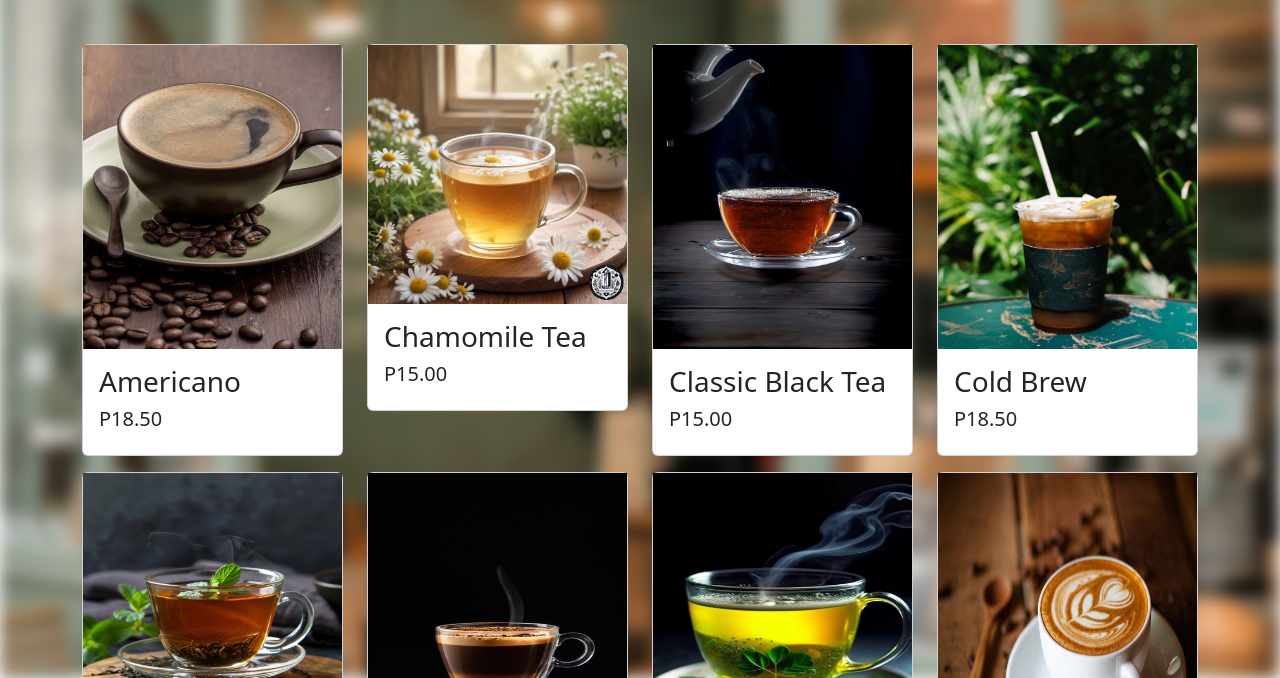
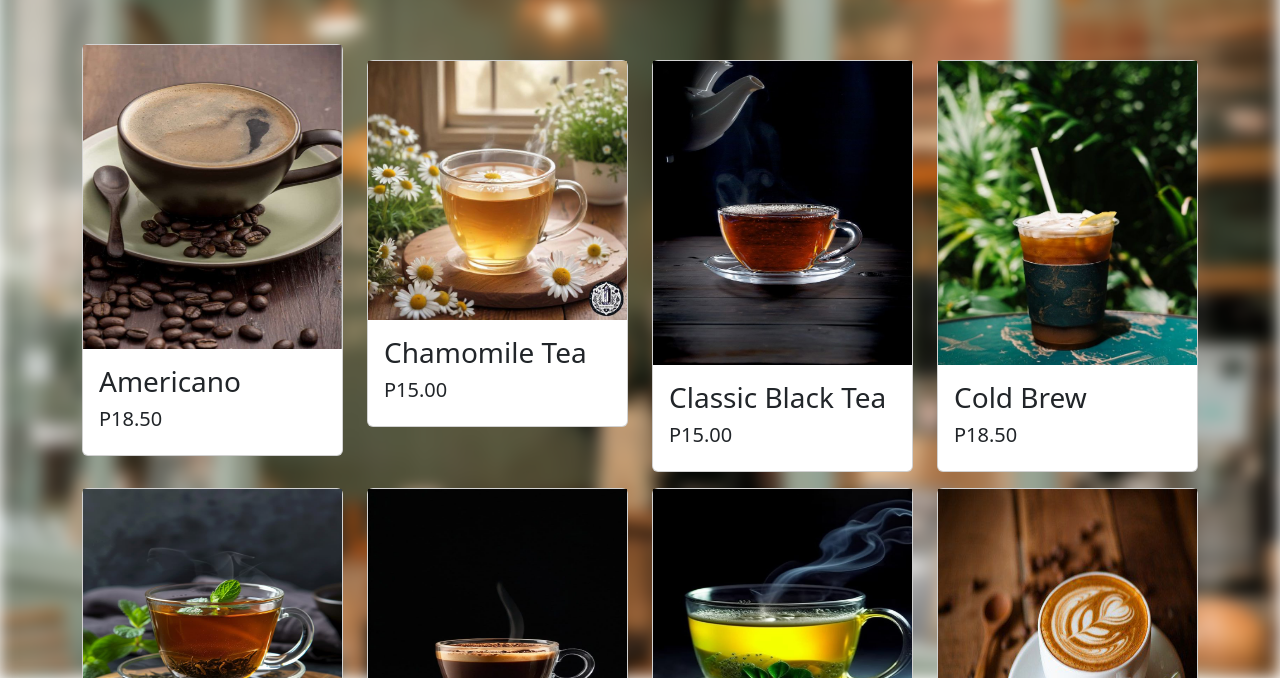
Before and after one commit to bida24-171/DB, a plain HTML site: page menu.html in a window 1280 px wide. Shown: the part 122-800 px from the top of the page. Drawn offline with nearby package versions, Linux system fonts and the light colour scheme.

Commit message:
Update menu.html

```diff
--- a/menu.html
+++ b/menu.html
@@ -101,7 +101,7 @@
                     </div>
                 </div>
             </div>
-            <div class="col-sm-3">
+            <div class="col-sm-3 mt-3">
                 <div class="card">
                     <img src="MENU/Chamomile Tea.jpeg" alt="Chamomile Tea">
                     <div class="card-body">
@@ -114,7 +114,7 @@
                     </div>
                 </div>
             </div>
-            <div class="col-sm-3">
+            <div class="col-sm-3 mt-3">
                 <div class="card">
                     <img src="MENU/Classic Black Tea.jpeg" alt="Classic Black Tea" height="304">
                     <div class="card-body">
@@ -127,7 +127,7 @@
                     </div>
                 </div>
             </div>
-            <div class="col-sm-3">
+            <div class="col-sm-3 mt-3">
                 <div class="card">
                     <img src="MENU/Cold Brew.jpeg" alt="Cold Brew" height="304">
                     <div class="card-body">
```
